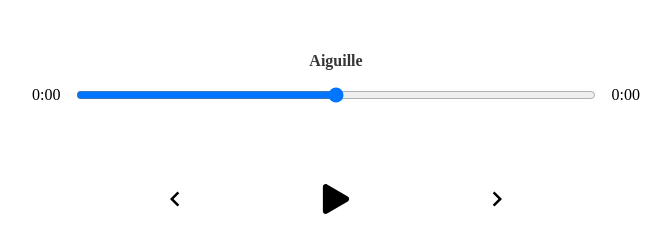
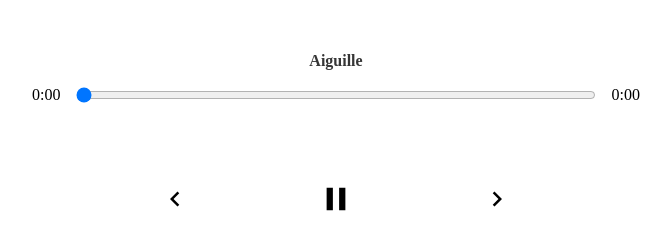
Before and after one commit to kristenwood123/music-player, a React (Create React App) app: page / in a window 1280 px wide. Both pictures are taken after a click on the icon 640 px from the left and 609 px from the top of the page. Shown: the part 410-662 px from the top of the page, without its empty margins (304-975 px from the left). Built offline with nearby package versions, Linux system fonts and the light colour scheme.

Commit message:
added pause button

```diff
--- a/public/index.html
+++ b/public/index.html
@@ -10,7 +10,7 @@
       content="Web site created using create-react-app"
     />
 
-    <title>Music App</title>
+    <title>Chill Music App</title>
   </head>
   <body>
     <noscript>You need to enable JavaScript to run this app.</noscript>
--- a/src/components/Player.js
+++ b/src/components/Player.js
@@ -1,6 +1,7 @@
 import React, { useRef, useState } from 'react'
 import { FaPlay } from 'react-icons/fa'
 import { MdKeyboardArrowRight, MdKeyboardArrowLeft } from 'react-icons/md'
+import { IoMdPause } from 'react-icons/io'
 
 
 
@@ -9,8 +10,8 @@ const Player = ({ currentSong, isPlaying, setIsPlaying }) => {
   const audioRef = useRef(null)
 
   const [songInfo, setSongInfo] = useState({
-    currentTime: null,
-    duration: null
+    currentTime: 0,
+    duration: 0
   })
 
 
@@ -36,21 +37,39 @@ const Player = ({ currentSong, isPlaying, setIsPlaying }) => {
     }
   }
 
+  const handleDrag = e => {
+    audioRef.current.currentTime = e.target.value;
+    setSongInfo({...songInfo, currentTime: e.target.value})
+  }
+
   return (
     <div className='player'>
       <div className="time-control">
         <p>{getTime(songInfo.currentTime)}</p>
-        <input type="range" />
+        <input
+          min={0}
+          max={songInfo.duration}
+          type="range"
+          value={songInfo.currentTime}
+          onChange={handleDrag} />
         <p>{getTime(songInfo.duration)}</p>
       </div>
       <div className="play-control">
         <MdKeyboardArrowLeft className='icon back'/>
-        <FaPlay
+          {!isPlaying ? <FaPlay
+          className='icon play'
+          onClick={handlePlaySong}/> :
+        <IoMdPause
           className='icon play'
           onClick={handlePlaySong}/>
+          }
         <MdKeyboardArrowRight className='icon forward'/>
       </div>
-      <audio onTimeUpdate={handleTimeUpdate} ref={audioRef} src={audio}></audio>
+      <audio
+        onTimeUpdate={handleTimeUpdate}
+        ref={audioRef}
+        src={audio}
+        onLoadedMetadata={handleTimeUpdate}></audio>
     </div>
   )
 }
--- a/src/styles/_player.scss
+++ b/src/styles/_player.scss
@@ -11,7 +11,7 @@
   display: flex;
   input {
     width: 100%;
-    padding: 1rem 2rem;
+    padding: 1rem 0rem;
   }
 
   p {
```
